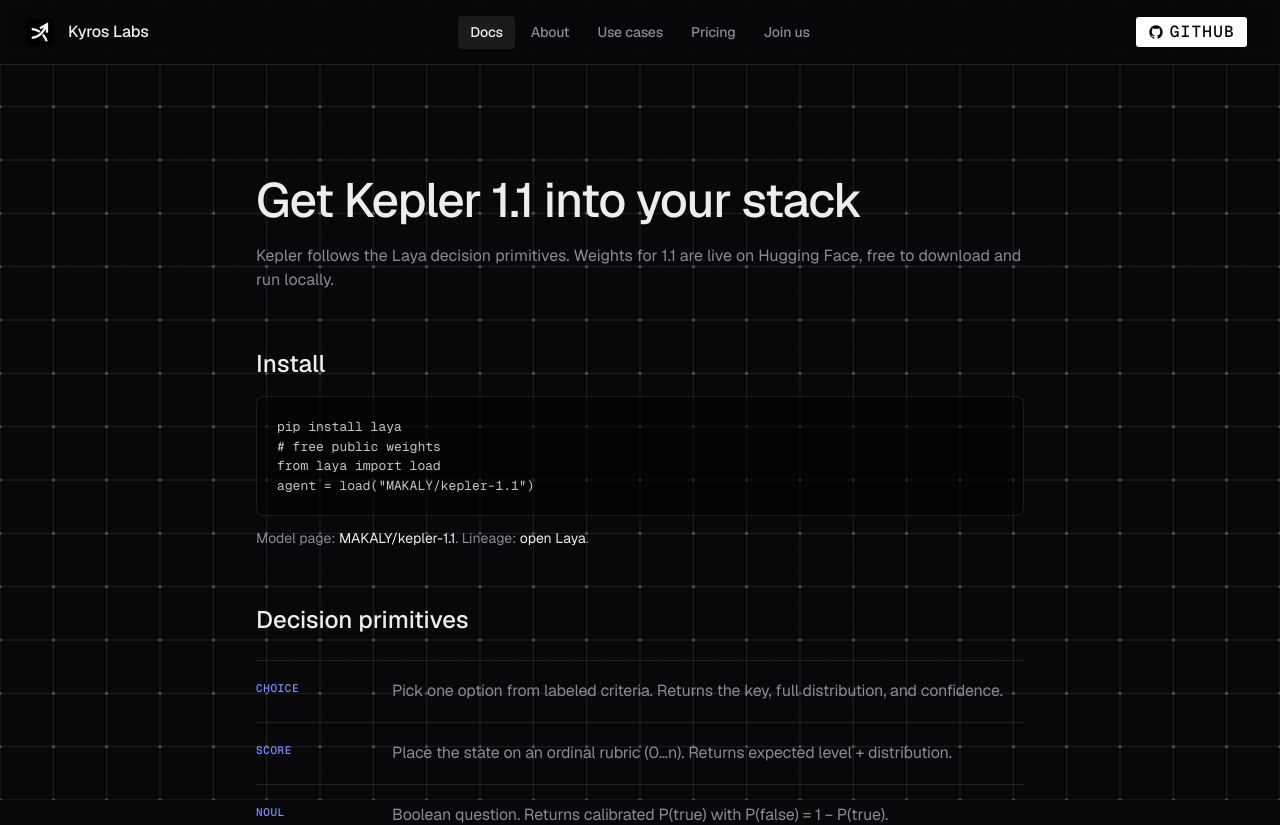
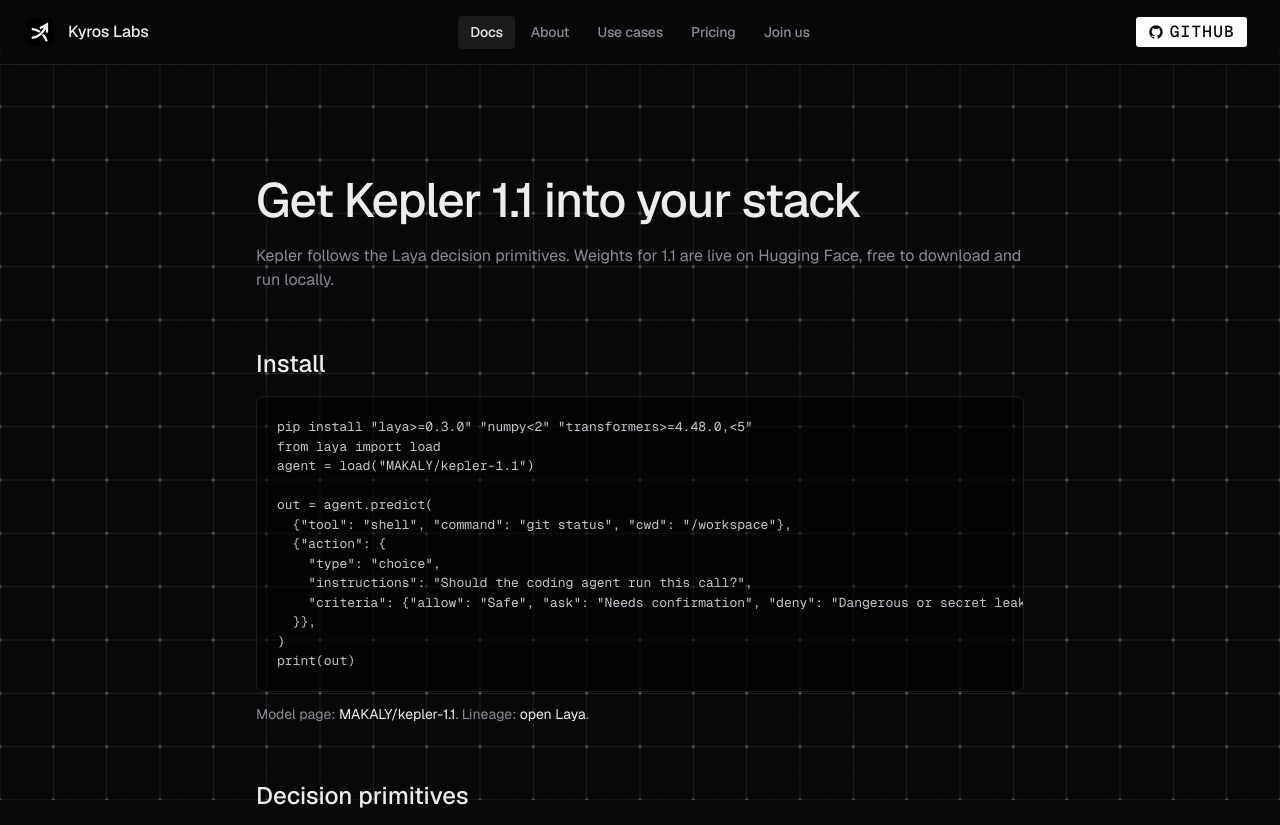
Before and after one commit to 020909/KyrosLabs-Kepler-1, a Next.js app: page /docs in a window 1280 px wide. Shown: the top 825 px of the page. Built offline with nearby package versions, Linux system fonts and the light colour scheme.

Commit message:
Fix docs install snippet for Mac torch/transformers pins and Laya criteria API.
Co-authored-by: aly.maknojiya001 <aly.maknojiya001@umb.edu>

```diff
--- a/src/app/docs/page.tsx
+++ b/src/app/docs/page.tsx
@@ -28,10 +28,19 @@ export default function DocsPage() {
           <ScrollReveal delay={0.05}>
             <h2 className="mt-14 font-sans text-2xl font-medium">Install</h2>
             <pre className="mt-4 overflow-x-auto rounded-xl border border-white/10 bg-black/50 p-5 font-mono text-[13px] text-[#c4c4cc]">
-{`pip install laya
-# free public weights
+{`pip install "laya>=0.3.0" "numpy<2" "transformers>=4.48.0,<5"
 from laya import load
-agent = load("${siteConfig.keplerModelId}")`}
+agent = load("${siteConfig.keplerModelId}")
+
+out = agent.predict(
+  {"tool": "shell", "command": "git status", "cwd": "/workspace"},
+  {"action": {
+    "type": "choice",
+    "instructions": "Should the coding agent run this call?",
+    "criteria": {"allow": "Safe", "ask": "Needs confirmation", "deny": "Dangerous or secret leak"},
+  }},
+)
+print(out)`}
             </pre>
             <p className="mt-3 text-sm text-muted-foreground">
               Model page:{" "}
```
